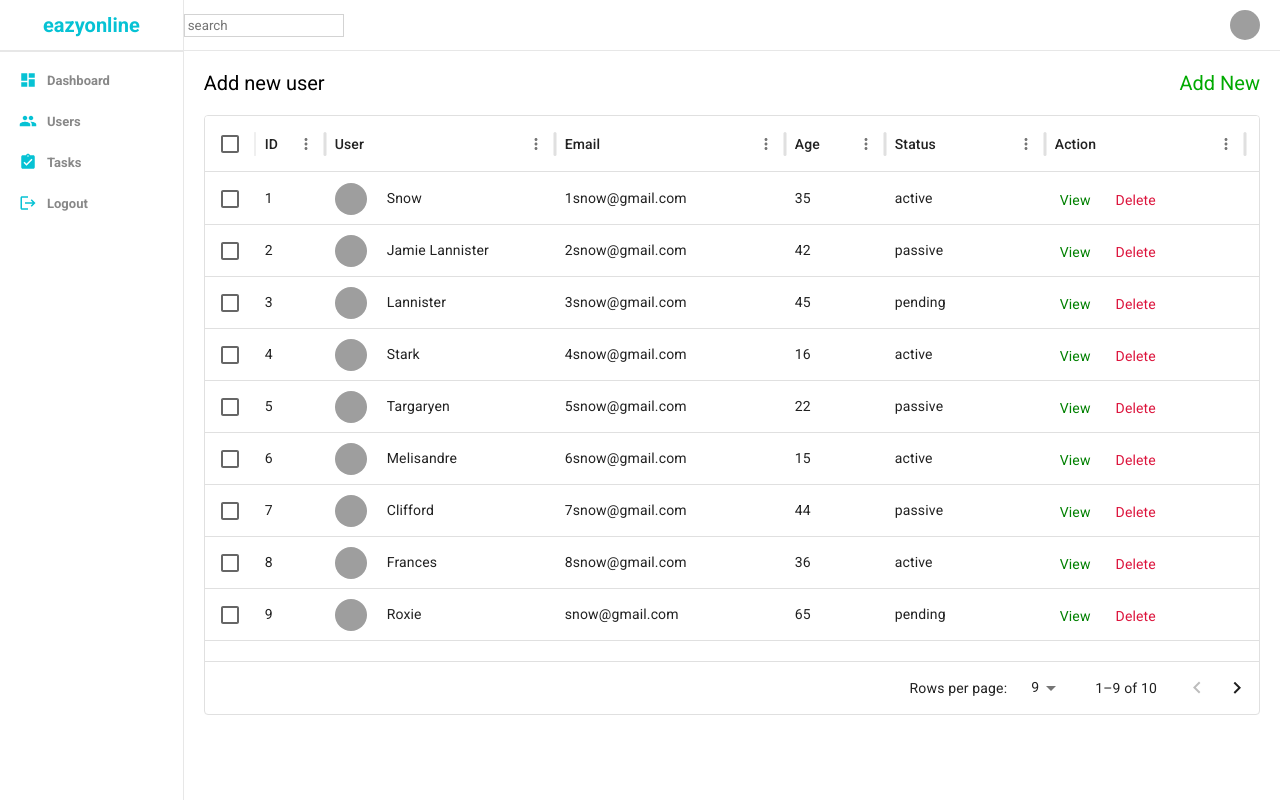
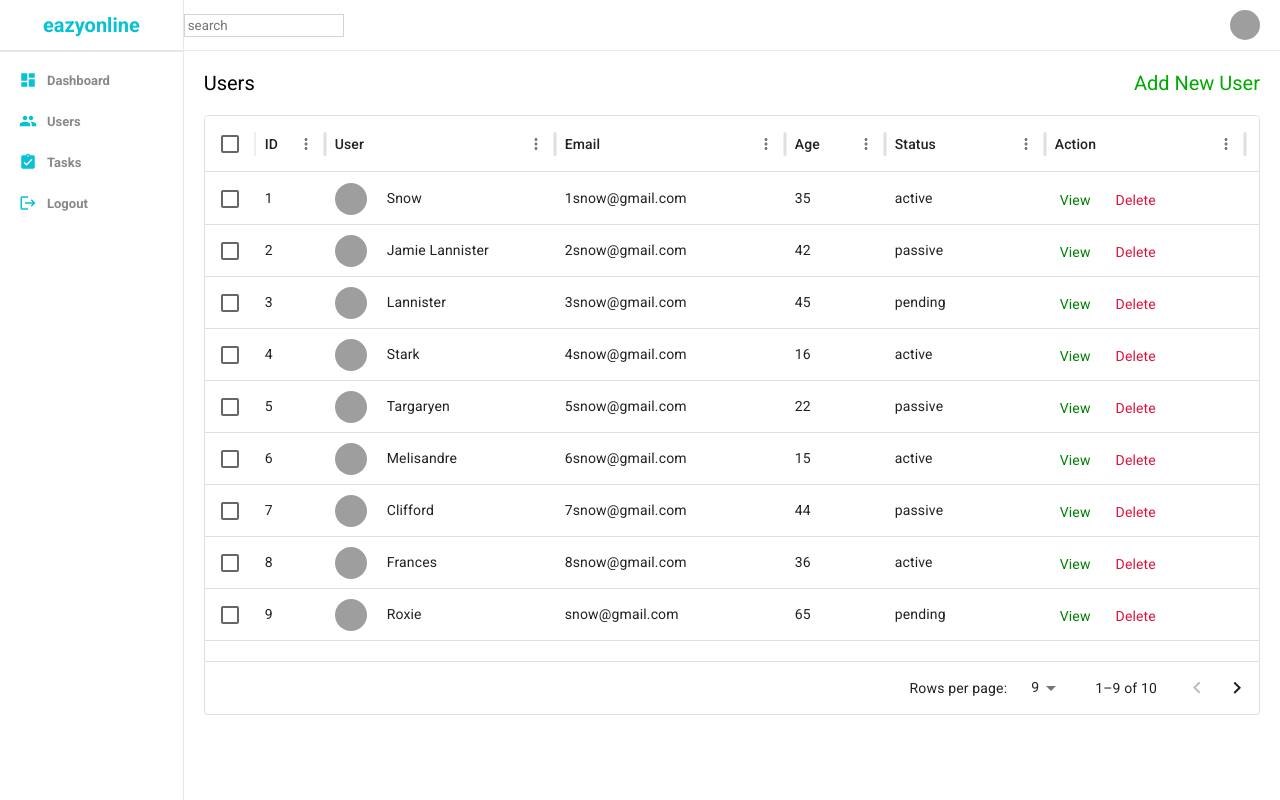
Before and after one commit to valentijnoa/EazyOnline-Takenbeheer-Systeem, a React (Create React App) app: page /tasks in a window 1280 px wide. Built offline with nearby package versions, Linux system fonts and the light colour scheme; grey boxes are pictures that could not be loaded; a web font is replaced by a local one.

Commit message:
firebase geinstalleerd

```diff
--- a/package.json
+++ b/package.json
@@ -11,6 +11,7 @@
     "@testing-library/jest-dom": "^5.17.0",
     "@testing-library/react": "^13.4.0",
     "@testing-library/user-event": "^13.5.0",
+    "firebase": "^10.11.1",
     "react": "^18.3.1",
     "react-dom": "^18.3.1",
     "react-router-dom": "^6.23.1",
--- a/src/components/datatable/Datatable.jsx
+++ b/src/components/datatable/Datatable.jsx
@@ -37,13 +37,13 @@ const Datatable = () => {
   return (
     <div className="datatable">
       <div className="datatableTitle">
-        Add new user
+        Users
         <Link
           to="/users/create"
           style={{ textDecoration: "none" }}
           className="createLink"
         >
-          Add New
+          Add New User
         </Link>
       </div>
       <DataGrid
```
Also changed, not shown: src/firebase.js (added, +12 -0 lines), 2 other files (tests, documents, lock files or other folders).
